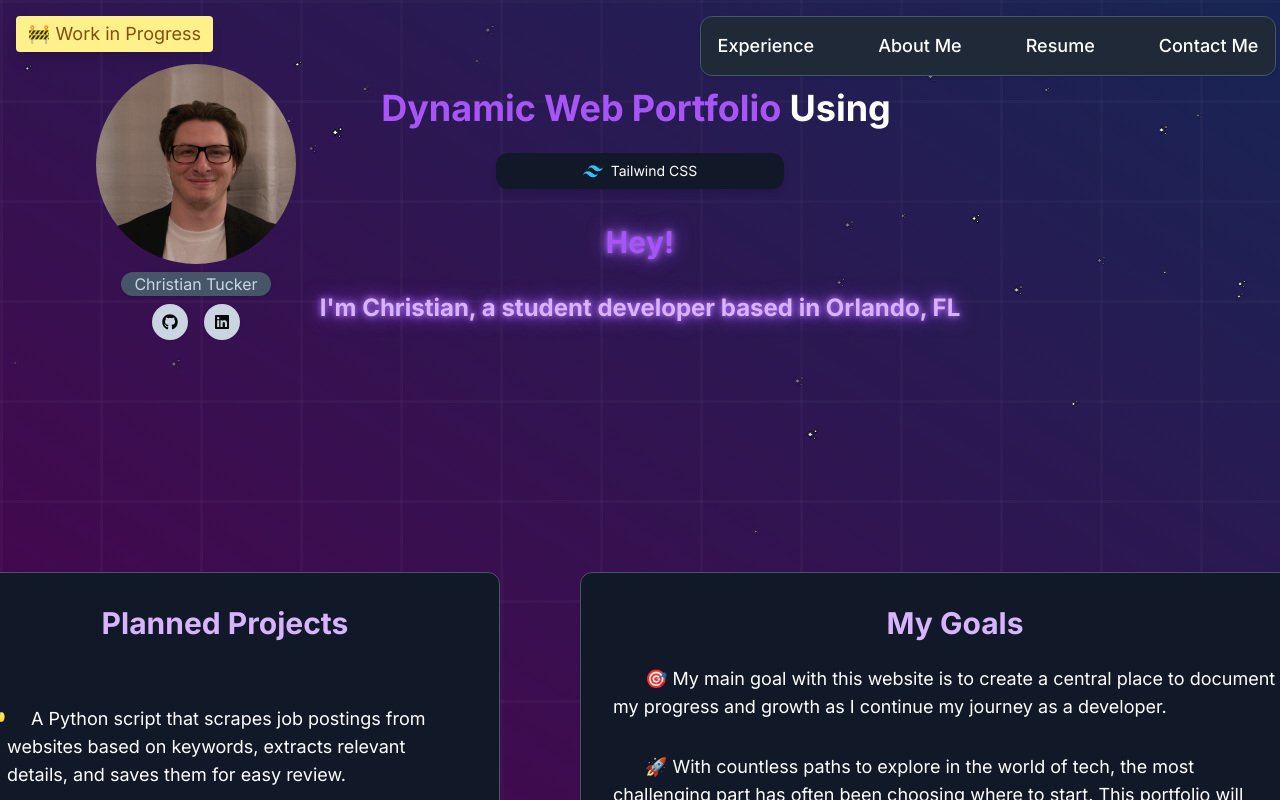
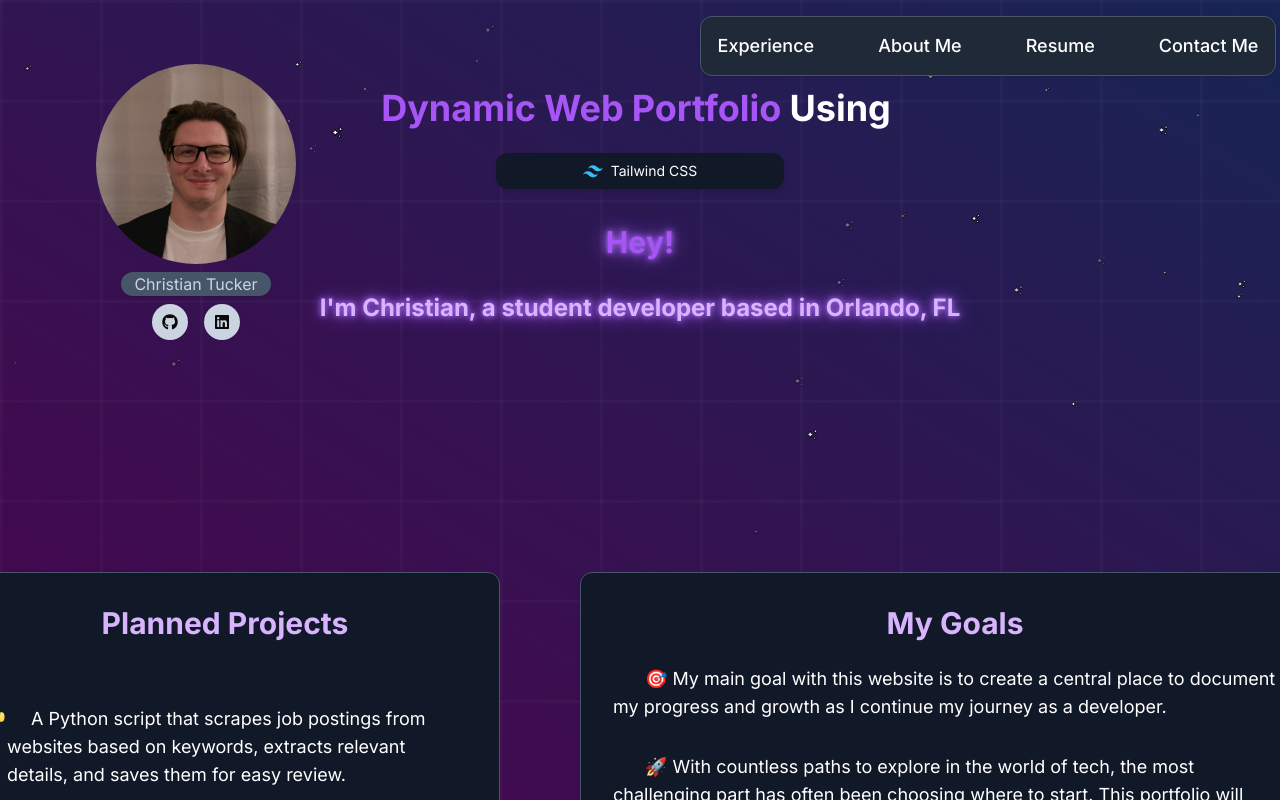
Before and after one commit to ctucker41/web-portfolio, a Next.js app: page / in a window 1280 px wide. Shown: the top 800 px of the page. Built offline with nearby package versions, Linux system fonts and the light colour scheme.

Commit message:
Removed WIP banner

```diff
--- a/src/app/page.tsx
+++ b/src/app/page.tsx
@@ -34,16 +34,9 @@ export default function Home() {
 
           <header className="mt-8 w-full flex flex-col md:flex-row justify-center relative md:min-h-[220px] 2xl:min-h-[400px]">
 
-              <div
-                  className="fixed bottom-1 sm:bottom-auto right-2 sm:right-auto sm:top-4 sm:left-4 bg-yellow-200 text-yellow-800 text-lg px-3 py-1 rounded shadow-lg z-50 select-none">
-                  🚧 Work in Progress
-              </div>
-
-
               <IntroText />
               <TopRightMenu/>
               <TopLeftAvatar/>
-
 
           </header>
 
```
